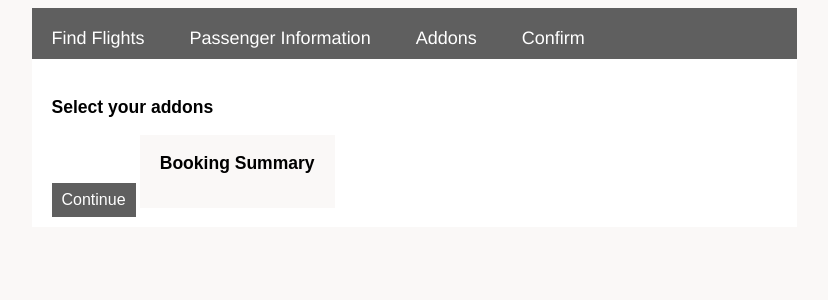
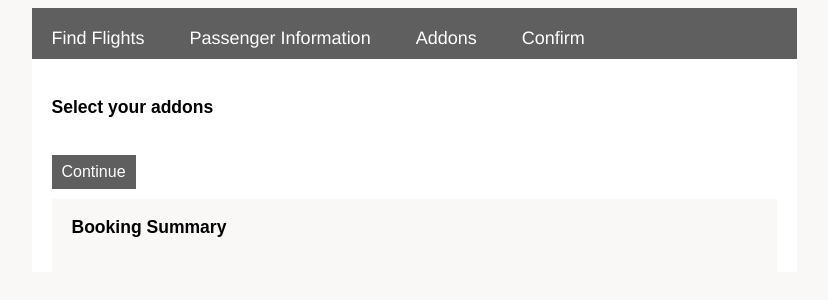
Before and after one commit to temujin-lampasa/MagisAir, a Django app: page /passenger_view/addons/ in a window 1280 px wide. Shown: the top 300 px of the page, without its empty margins (226-1054 px from the left). Run offline with Django 3.2, Linux system fonts and the light colour scheme; data that the repository does not hold is empty.

Commit message:
Add summary fixed width

```diff
--- a/src/passenger_view/static/passenger_view/style.css
+++ b/src/passenger_view/static/passenger_view/style.css
@@ -73,7 +73,7 @@ li a:hover {
 #summary {
   display: inline-block;
   background-color: #faf8f7;
-
+  width:685px;
 }
 
 #content {
```
